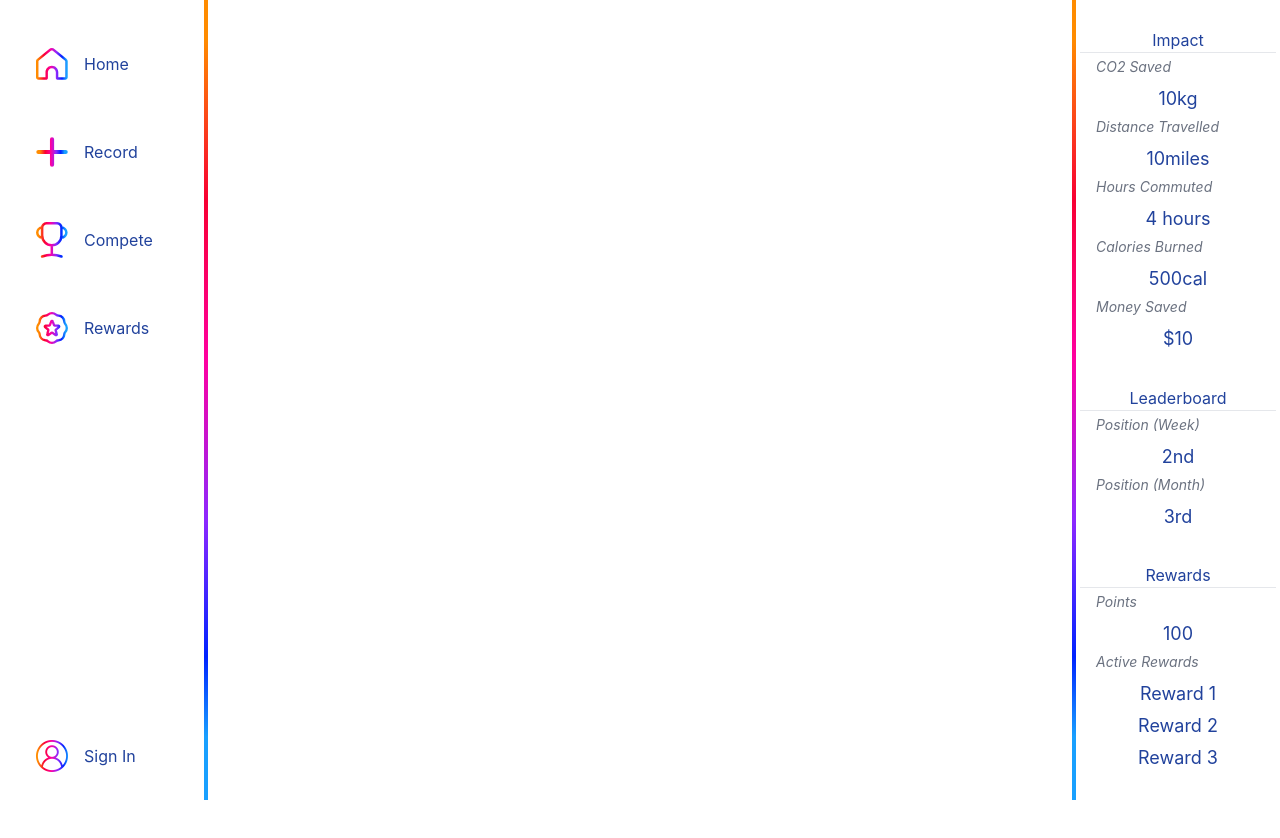
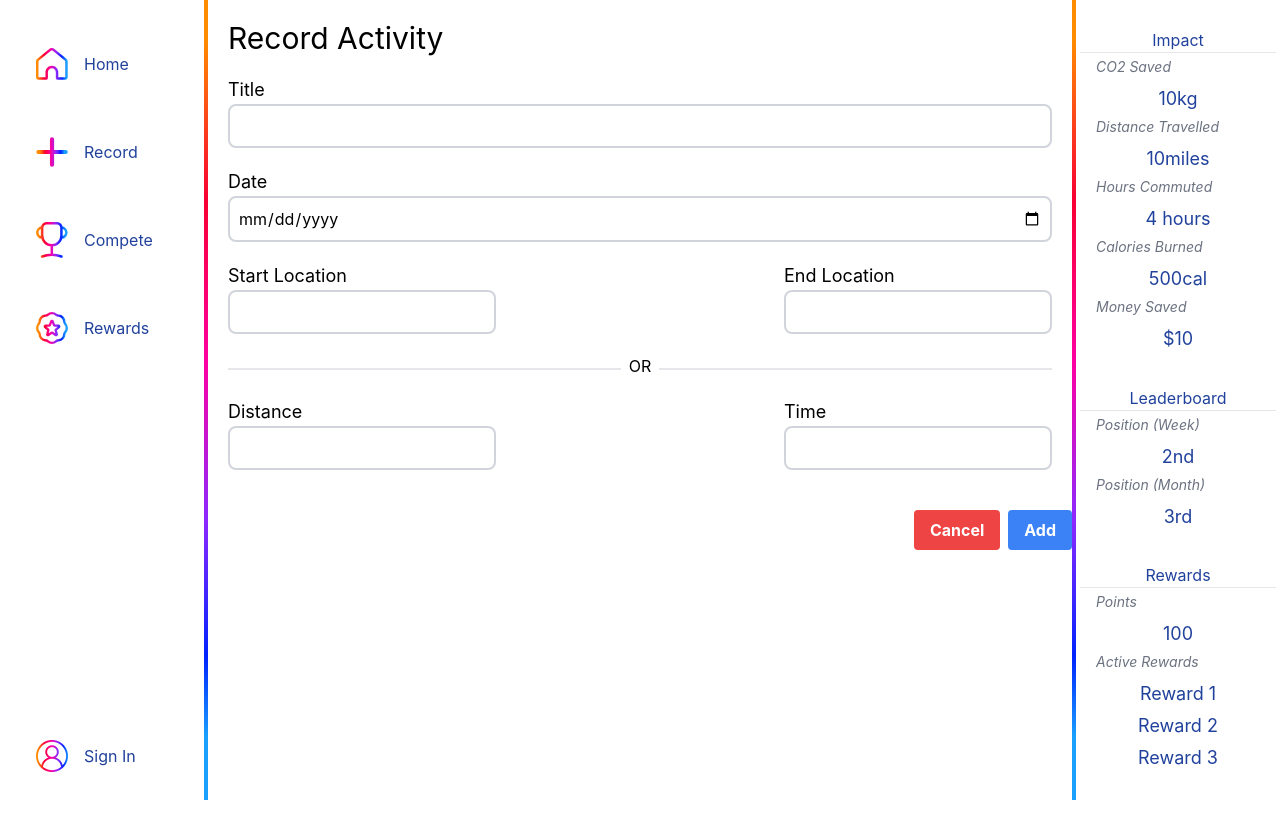
Before and after one commit to SkyPedal/SkyPedal, a React (Vite) app: page /record in a window 1280 px wide. Shown: the top 838 px of the page. Before the commit the page ends 800 px from the top, so only its background shows below. Built offline with nearby package versions, Linux system fonts and the light colour scheme; a web font is replaced by a local one.

Commit message:
wip: add record form

```diff
--- a/src/App.jsx
+++ b/src/App.jsx
@@ -4,6 +4,7 @@ import { Route, BrowserRouter as Router, Routes } from "react-router-dom";
 import NavigationSidebar from "./components/NavigationSidebar";
 import ActivityFeed from "./components/ActivityFeed";
 import InfoSidebar from "./components/InfoSidebar";
+import RecordActivity from "./components/RecordActivity";
 
 function App() {
   return (
@@ -14,8 +15,7 @@ function App() {
           <div className="flex-grow min-w-0 h-full">
             <Routes>
               <Route path="/" element={<ActivityFeed />} />
-              <Route path="/broke" element={<ActivityFeed />} />
-              {/* TODO: add routes here */}
+              <Route path="/record" element={<RecordActivity />} />
             </Routes>
           </div>
           <InfoSidebar />
--- /dev/null
+++ b/src/components/RecordActivity.jsx
@@ -0,0 +1,133 @@
+import { useState } from "react";
+
+const RecordActivity = () => {
+  const [title, setTitle] = useState("");
+  const [date, setDate] = useState(new Date());
+  const [start, setStart] = useState("");
+  const [end, setEnd] = useState("");
+  const [distance, setDistance] = useState(null);
+  const [time, setTime] = useState(null);
+
+  return (
+    <div className="h-full">
+      <h1 className="text-3xl text-left pt-5 pl-5">Record Activity</h1>
+
+      <form className="h-full">
+        {/* <div className="flex flex-col p-5 h-full justify-between"> */}
+        <div>
+          <div className="flex flex-col p-5">
+            <label htmlFor="activityName" className="text-left text-lg">
+              Title
+            </label>
+            <input
+              type="text"
+              id="activityName"
+              name="activityName"
+              className="border-2 border-solid border-gray-300 rounded-lg p-2"
+              value={title}
+              onChange={(e) => setTitle(e.target.value)}
+            />
+            <label htmlFor="activityDate" className="text-left text-lg pt-5">
+              Date
+            </label>
+            <input
+              type="date"
+              id="activityDate"
+              name="activityDate"
+              className="border-2 border-solid border-gray-300 rounded-lg p-2"
+              value={date}
+              onChange={(e) => setDate(e.target.value)}
+            />
+            <div className="flex flex-row justify-between">
+              <div className="flex flex-col">
+                <label
+                  htmlFor="activityStart"
+                  className="text-left text-lg pt-5"
+                >
+                  Start Location
+                </label>
+                <input
+                  type="text"
+                  id="activityStart"
+                  name="activityStart"
+                  className="border-2 border-solid border-gray-300 rounded-lg p-2"
+                  value={start}
+                  onChange={(e) => setStart(e.target.value)}
+                />
+              </div>
+              <div className="flex flex-col">
+                <label htmlFor="activityEnd" className="text-left text-lg pt-5">
+                  End Location
+                </label>
+                <input
+                  type="text"
+                  id="activityEnd"
+                  name="activityEnd"
+                  className="border-2 border-solid border-gray-300 rounded-lg p-2"
+                  value={end}
+                  onChange={(e) => setEnd(e.target.value)}
+                />
+              </div>
+            </div>
+            <p
+              className="w-full text-center border-b-2 mt-8 mb-2"
+              style={{ lineHeight: "0.1em" }}
+            >
+              <span className="bg-white pl-2 pr-2">OR</span>
+            </p>
+            <div className="flex flex-row justify-between">
+              <div className="flex flex-col">
+                <label
+                  htmlFor="activityDistance"
+                  className="text-left text-lg pt-5"
+                >
+                  Distance
+                </label>
+                <input
+                  type="number"
+                  id="activityDistance"
+                  name="activityDistance"
+                  className="border-2 border-solid border-gray-300 rounded-lg p-2"
+                  value={distance}
+                  onChange={(e) => setDistance(e.target.value)}
+                />
+              </div>
+              <div className="flex flex-col">
+                <label
+                  htmlFor="activityTime"
+                  className="text-left text-lg pt-5"
+                >
+                  Time
+                </label>
+                <input
+                  type="number"
+                  id="activityTime"
+                  name="activityTime"
+                  className="border-2 border-solid border-gray-300 rounded-lg p-2"
+                  value={time}
+                  onChange={(e) => setTime(e.target.value)}
+                />
+              </div>
+            </div>
+          </div>
+          <div className="flex flex-row justify-end ">
+            <button
+              type="button"
+              className="bg-red-500 hover:bg-red-700 text-white font-bold py-2 px-4 rounded mt-5 mx-2 max-h-10"
+            >
+              Cancel
+            </button>
+            <button
+              type="submit"
+              className="bg-blue-500 hover:bg-blue-700 text-white font-bold py-2 px-4 rounded mt-5 max-h-10"
+            >
+              Add
+            </button>
+          </div>
+        </div>
+      </form>
+    </div>
+  );
+};
+
+export default RecordActivity;
```
